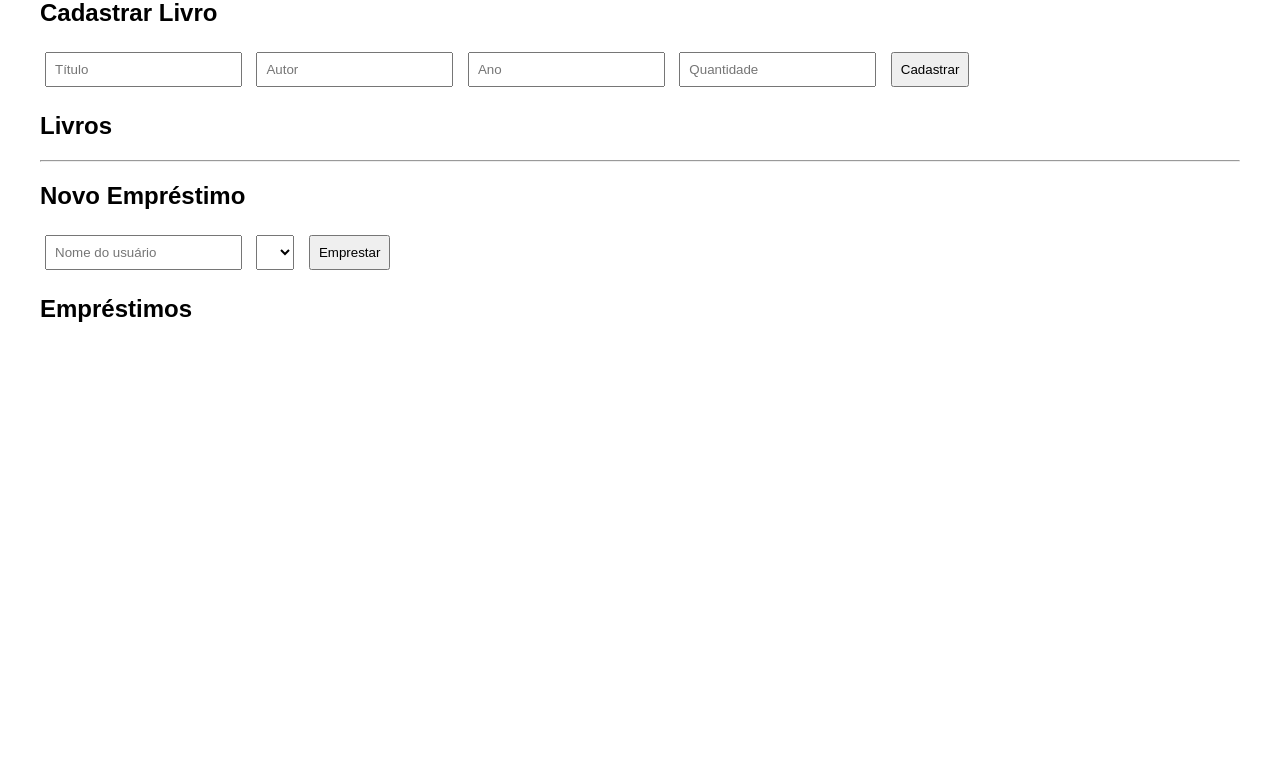
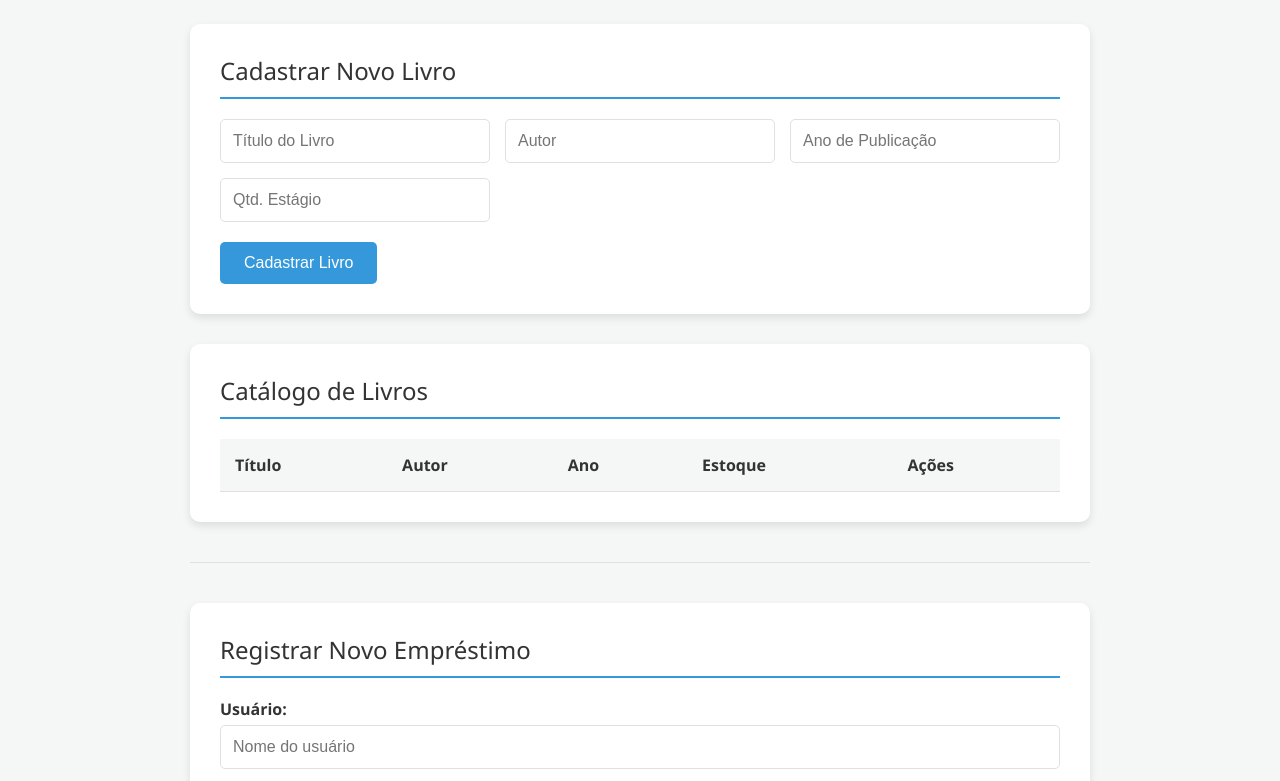
Before and after one commit to JeffAlexandrino/SistemaBiblioteca, a website: page public/index.html in a window 1280 px wide. Shown: the part 99-880 px from the top of the page. Before the commit the page ends 800 px from the top, so only its background shows below. Drawn offline with Linux system fonts and the light colour scheme; no server answers.

Commit message:
v1.1 - Frontend e CSS

```diff
--- a/public/index.html
+++ b/public/index.html
@@ -3,50 +3,83 @@
 
 <head>
     <meta charset="UTF-8">
-    <title>Biblioteca</title>
+    <meta name="viewport" content="width=device-width, initial-scale=1.0">
+    <title>Gerenciador de Biblioteca</title>
     <link rel="stylesheet" href="style.css">
 </head>
 
 <body>
 
+    <div class="container">
+        <header>
             <h1>Sistema de Biblioteca</h1>
+        </header>
 
-    <section>
-        <h2>Cadastrar Livro</h2>
-
-        <input id="titulo" placeholder="Título">
+        <main>
+            <section class="card form-section">
+                <h2>Cadastrar Novo Livro</h2>
+                <div class="form-grid">
+                    <input id="titulo" placeholder="Título do Livro">
                     <input id="autor" placeholder="Autor">
-        <input id="ano" placeholder="Ano">
-        <input id="quantidade" placeholder="Quantidade">
-
-        <button onclick="cadastrarLivro()">
-            Cadastrar
+                    <input id="ano" placeholder="Ano de Publicação">
+                    <input id="quantidade" placeholder="Qtd. Estágio">
+                </div>
+                <button class="btn-primary" onclick="cadastrarLivro()">
+                    Cadastrar Livro
                 </button>
             </section>
 
-    <section>
-        <h2>Livros</h2>
-        <ul id="listaLivros"></ul>
+            <section class="card table-section">
+                <h2>Catálogo de Livros</h2>
+                <table id="tabelaLivros">
+                    <thead>
+                        <tr>
+                            <th>Título</th>
+                            <th>Autor</th>
+                            <th>Ano</th>
+                            <th>Estoque</th>
+                            <th>Ações</th>
+                        </tr>
+                    </thead>
+                    <tbody id="corpoTabelaLivros">
+                    </tbody>
+                </table>
             </section>
 
             <hr>
 
-    <section>
-        <h2>Novo Empréstimo</h2>
-
+            <section class="card form-section">
+                <h2>Registrar Novo Empréstimo</h2>
+                <div class="form-group">
+                    <label for="usuario">Usuário:</label>
                     <input id="usuario" placeholder="Nome do usuário">
-
+                </div>
+                <div class="form-group">
+                    <label for="livroSelect">Livro:</label>
                     <select id="livroSelect"></select>
-
-        <button onclick="emprestarLivro()">
-            Emprestar
+                </div>
+                <button class="btn-secondary" onclick="emprestarLivro()">
+                    Realizar Empréstimo
                 </button>
             </section>
 
-    <section>
-        <h2>Empréstimos</h2>
-        <ul id="listaEmprestimos"></ul>
+            <section class="card table-section">
+                <h2>Histórico de Empréstimos</h2>
+                <table id="tabelaEmprestimos">
+                    <thead>
+                        <tr>
+                            <th>Usuário</th>
+                            <th>Título</th>
+                            <th>Status</th>
+                            <th>Ações</th>
+                        </tr>
+                    </thead>
+                    <tbody id="corpoTabelaEmprestimos">
+                    </tbody>
+                </table>
             </section>
+        </main>
+    </div>
 
     <script src="script.js"></script>
 
--- a/public/style.css
+++ b/public/style.css
@@ -1,20 +1,182 @@
+:root {
+    --primary-color: #3498db;
+    /* Azul */
+    --secondary-color: #2ecc71;
+    /* Verde */
+    --background-color: #f4f7f6;
+    --card-background: #ffffff;
+    --text-color: #333333;
+    --border-color: #e0e0e0;
+    --danger-color: #e74c3c;
+    --shadow: 0 4px 8px rgba(0, 0, 0, 0.1);
+}
+
 body {
-    font-family: Arial, sans-serif;
-    margin: 40px;
+    font-family: 'Segoe UI', Tahoma, Geneva, Verdana, sans-serif;
+    margin: 0;
+    padding: 0;
+    background-color: var(--background-color);
+    color: var(--text-color);
+}
+
+.container {
+    max-width: 900px;
+    margin: 40px auto;
+    padding: 0 20px;
+}
+
+header {
+    text-align: center;
+    margin-bottom: 40px;
+    color: var(--primary-color);
+}
+
+h1,
+h2 {
+    font-weight: 300;
+}
+
+h2 {
+    border-bottom: 2px solid var(--primary-color);
+    padding-bottom: 10px;
+    margin-top: 0;
+}
+
+.card {
+    background-color: var(--card-background);
+    padding: 30px;
+    border-radius: 10px;
+    box-shadow: var(--shadow);
+    margin-bottom: 30px;
+}
+
+/* Formulários */
+.form-grid {
+    display: grid;
+    grid-template-columns: repeat(auto-fit, minmax(200px, 1fr));
+    gap: 15px;
+    margin-bottom: 20px;
+}
+
+.form-group {
+    margin-bottom: 15px;
+}
+
+label {
+    display: block;
+    margin-bottom: 5px;
+    font-weight: bold;
 }
 
 input,
-select,
-button {
-    margin: 5px;
-    padding: 8px;
+select {
+    width: 100%;
+    padding: 12px;
+    border: 1px solid var(--border-color);
+    border-radius: 5px;
+    font-size: 16px;
+    box-sizing: border-box;
+    /* Garante que padding não altere tamanho total */
 }
 
-ul {
-    list-style: none;
-    padding: 0;
+input:focus,
+select:focus {
+    border-color: var(--primary-color);
+    outline: none;
 }
 
-li {
-    margin: 8px 0;
+/* Botões */
+button {
+    padding: 12px 24px;
+    border: none;
+    border-radius: 5px;
+    font-size: 16px;
+    cursor: pointer;
+    transition: background-color 0.3s;
 }
+
+.btn-primary {
+    background-color: var(--primary-color);
+    color: white;
+}
+
+.btn-primary:hover {
+    background-color: #2980b9;
+}
+
+.btn-secondary {
+    background-color: var(--secondary-color);
+    color: white;
+}
+
+.btn-secondary:hover {
+    background-color: #27ae60;
+}
+
+button.excluir {
+    background-color: var(--danger-color);
+    color: white;
+    padding: 8px 16px;
+    font-size: 14px;
+}
+
+button.excluir:hover {
+    background-color: #c0392b;
+}
+
+button.devolver {
+    background-color: #f39c12;
+    /* Laranja */
+    color: white;
+    padding: 8px 16px;
+    font-size: 14px;
+}
+
+button.devolver:hover {
+    background-color: #e67e22;
+}
+
+/* Tabelas */
+table {
+    width: 100%;
+    border-collapse: collapse;
+    margin-top: 20px;
+}
+
+th,
+td {
+    text-align: left;
+    padding: 15px;
+    border-bottom: 1px solid var(--border-color);
+}
+
+th {
+    background-color: var(--background-color);
+    font-weight: bold;
+}
+
+/* Status de Empréstimo */
+.status {
+    padding: 5px 10px;
+    border-radius: 20px;
+    font-size: 12px;
+    font-weight: bold;
+}
+
+.status-emprestado {
+    background-color: #ffeaa7;
+    /* Amarelo claro */
+    color: #f39c12;
+}
+
+.status-devolvido {
+    background-color: #d7f8d0;
+    /* Verde claro */
+    color: #2ecc71;
+}
+
+hr {
+    border: none;
+    border-top: 1px solid var(--border-color);
+    margin: 40px 0;
+}
```
Lines whose indentation alone changed are shown as unchanged.
